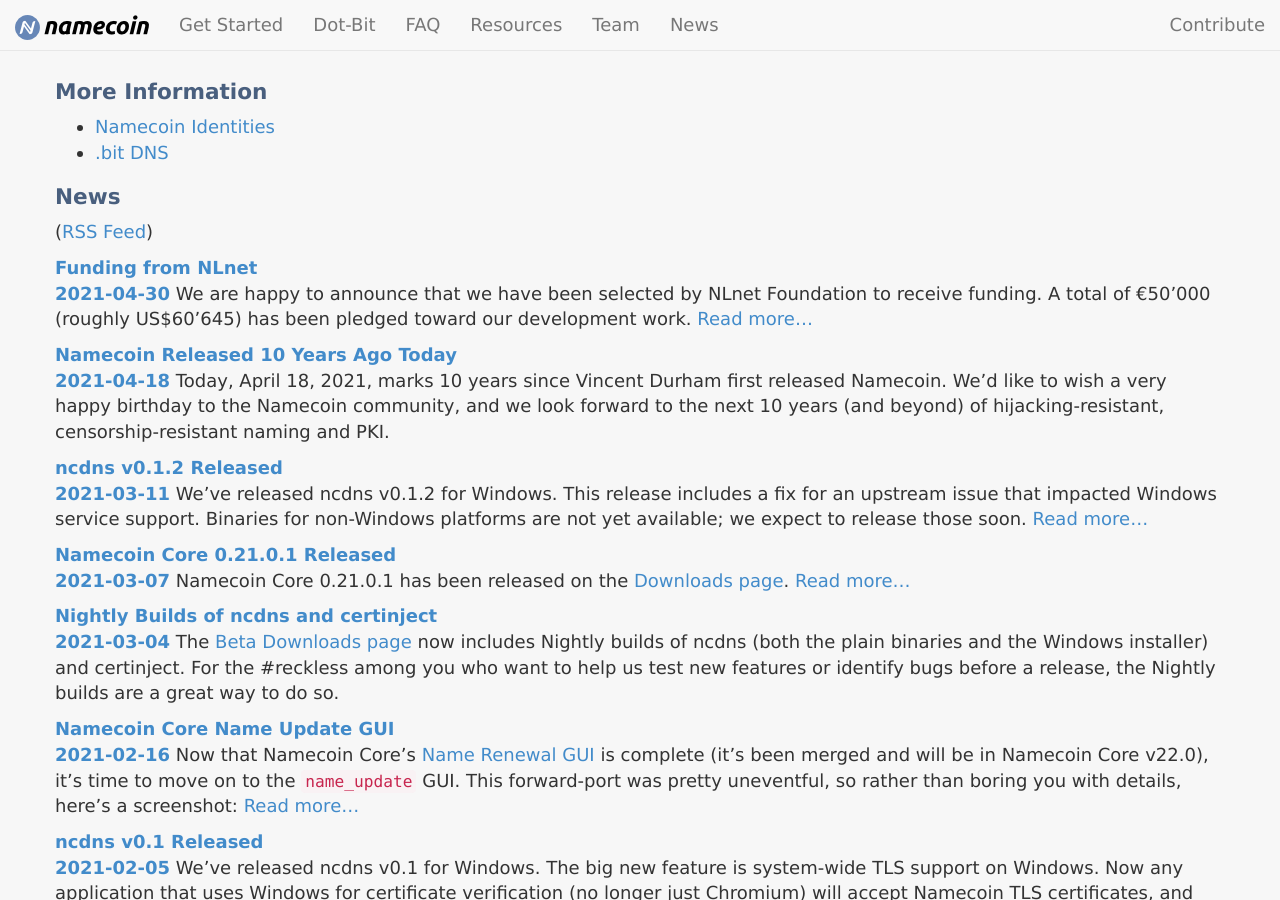
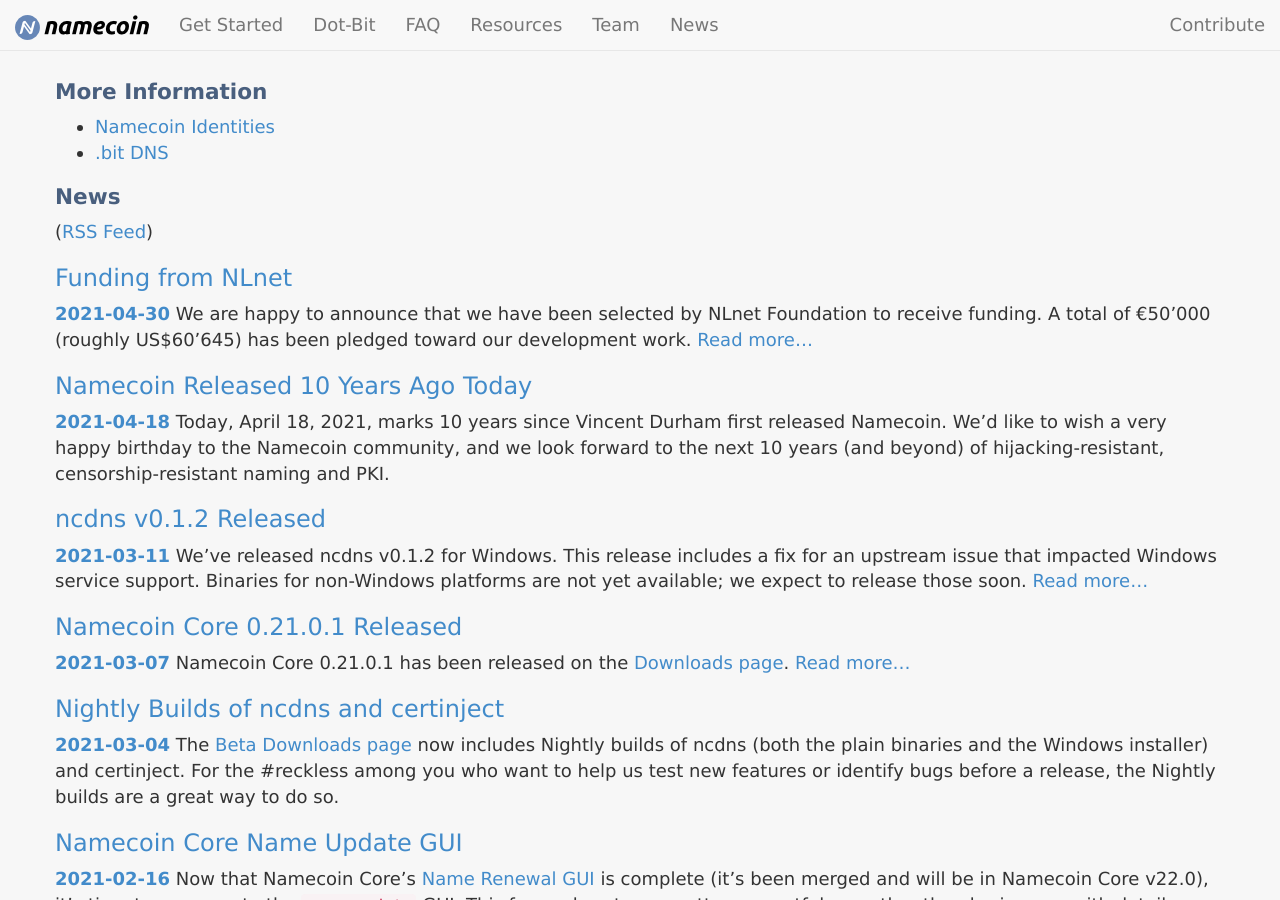
Before and after one commit to JeremyRand/namecoin.org, a Jekyll site: the page built from index.md, in a window 1280 px wide and 900 px high, scrolled down 940 px. Built offline with Jekyll 4.4.1, drawn with Linux system fonts in a browser that asks for light colours.

Commit message:
Tweak formatting of post titles on home page

```diff
--- a/index.md
+++ b/index.md
@@ -53,7 +53,9 @@ What does Namecoin do under the hood?
 {% for post in site.posts limit:10 %}
 {% assign content_words = post.content | number_of_words %}
 {% assign excerpt_words = post.excerpt | number_of_words %}
-**[{{ post.title }}]({{ post.url | relative_url }})**<br>
+
+### [{{ post.title }}]({{ post.url | relative_url }})
+
 **[{{ post.date | date: "%Y-%m-%d" }}]({{ post.url | relative_url }})** {{ post.excerpt | remove: '<p>' | remove: '</p>' }}  {% if content_words != excerpt_words %} [Read more...]({{ post.url | relative_url }}) {% endif %}
 
 {% endfor %}
```
